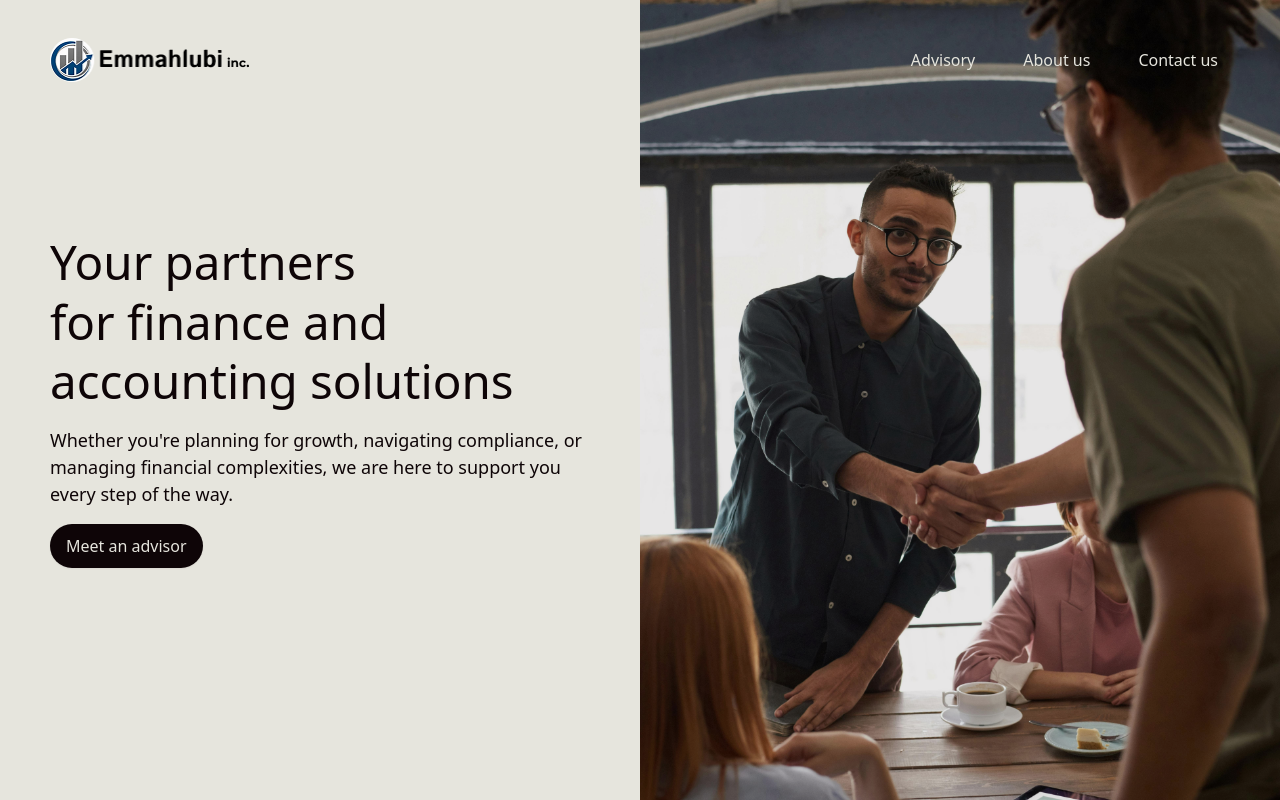
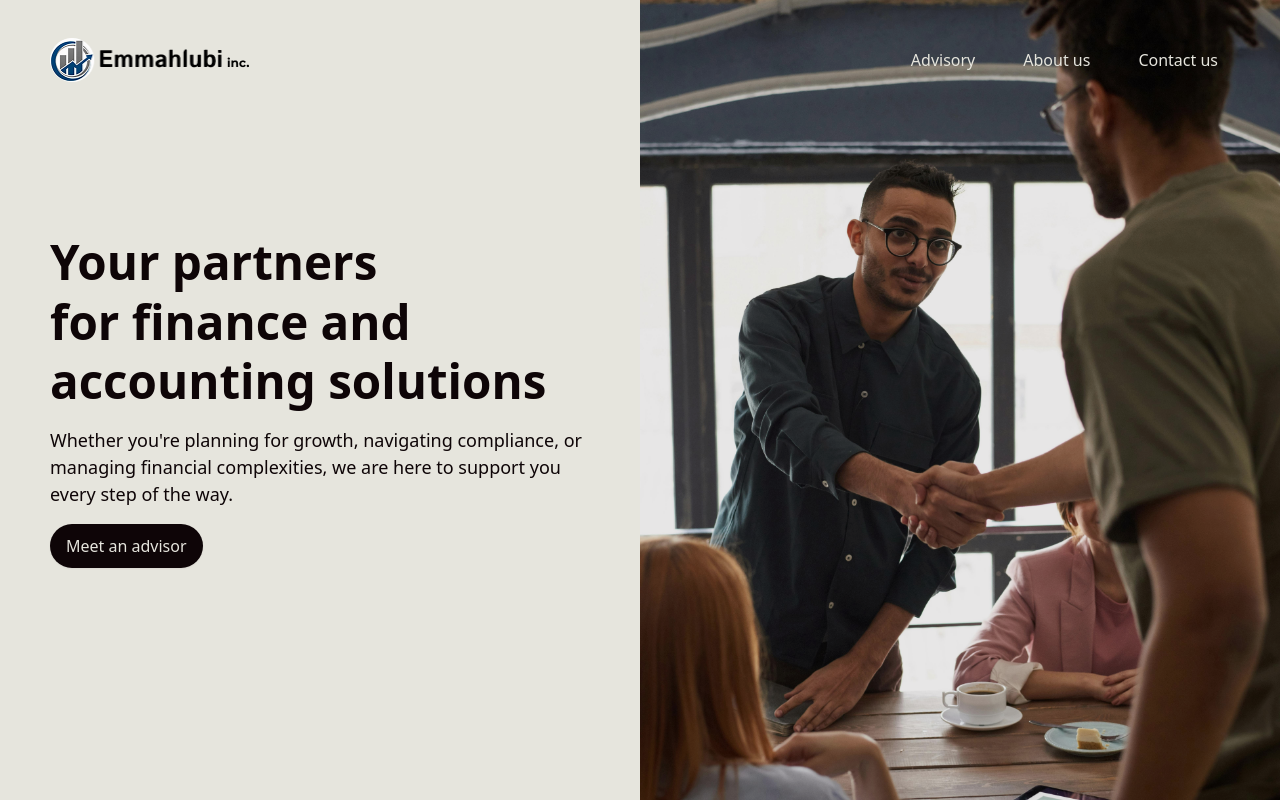
Before and after one commit to nodedropteam/emmahlubi, a Next.js app: page / in a window 1280 px wide. Shown: the top 800 px of the page. Built offline with nearby package versions, Linux system fonts and the light colour scheme.

Commit message:
fixing padding for ios safari browser

```diff
--- a/app/page.tsx
+++ b/app/page.tsx
@@ -8,8 +8,8 @@ export default function Home() {
     return (
         <>
             <section className="full full-width-split-screen min-h-screen">
-                <div className="content space-y-4 grid content-center justify-items-start py-12 max-md:pt-[100px]">
-                    <h1>Your partners for finance and accounting solutions</h1>
+                <div className="content space-y-4 grid content-center justify-items-start py-12 max-md:pt-[140px]">
+                    <h1 className="font-semibold">Your partners for finance and accounting solutions</h1>
                     <p>
                         Whether you're planning for growth, navigating compliance, or
                         managing financial complexities, we are here to support you
--- a/components/SectionA.tsx
+++ b/components/SectionA.tsx
@@ -13,7 +13,7 @@ interface props {
 export default function SectionA({ headline, subheadline, link, imageUrl, scrollSection }: props) {
     return (
         <section id={scrollSection} className="full full-width-split-screen min-h-[500px]">
-            <div className="content space-y-4 grid content-center justify-items-start max-w-lg max-sm:py-12">
+            <div className="content space-y-4 grid content-center justify-items-start max-w-lg py-12">
                 <h2>{headline}</h2>
                 <p>{subheadline}</p>
                 <a href={link}>
```
